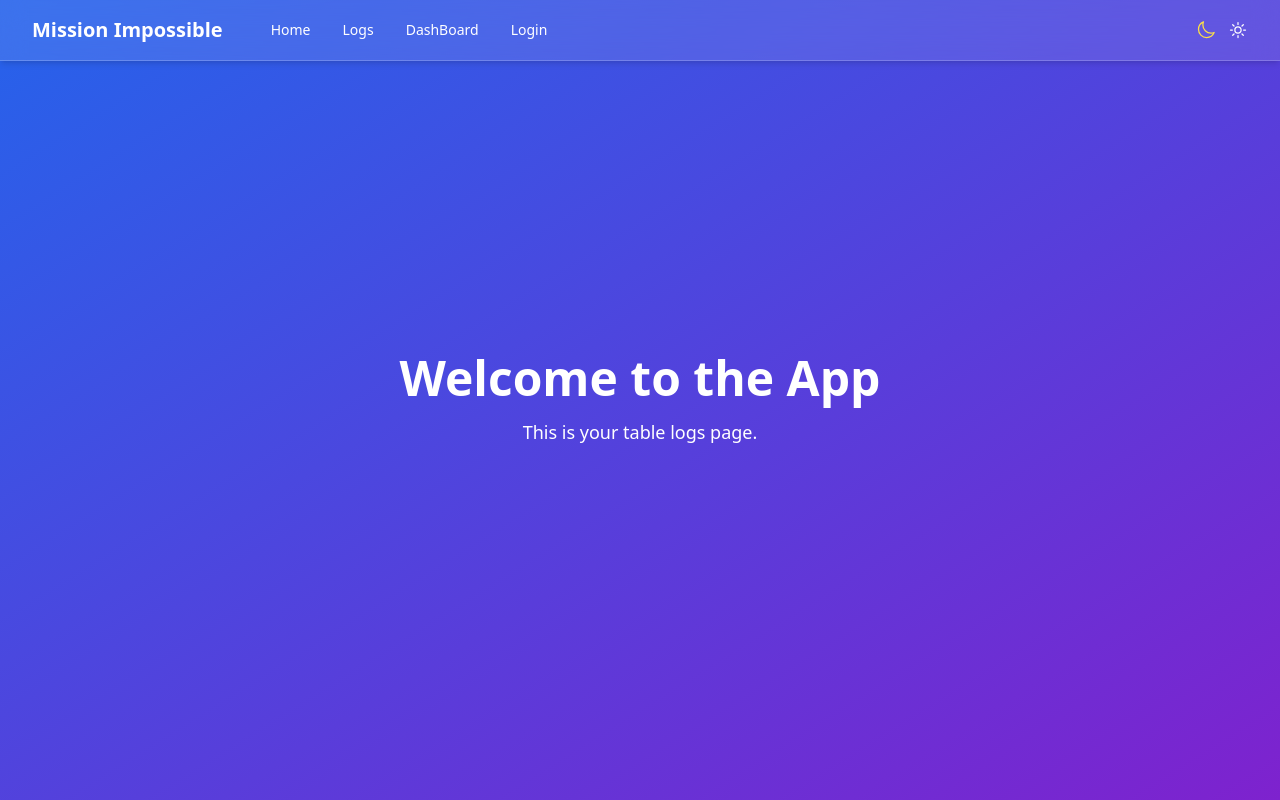
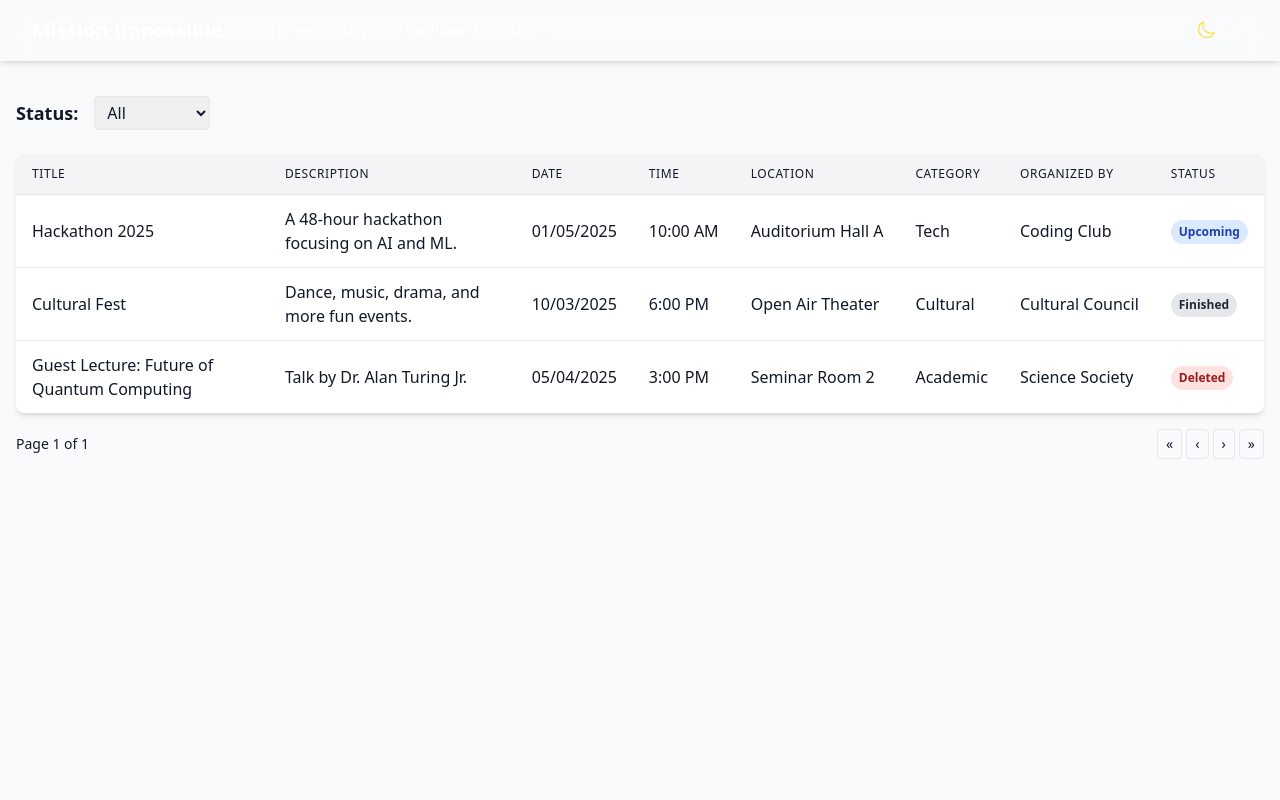
Before and after one commit to AnkitP1603/Real-time-Database-project, a React (Vite) app: page /logs in a window 1280 px wide. Built offline with nearby package versions, Linux system fonts and the light colour scheme.

Commit message:
Add TableLogsPage

```diff
--- a/package.json
+++ b/package.json
@@ -11,12 +11,13 @@
   },
   "dependencies": {
     "@heroicons/react": "^2.2.0",
+    "@tanstack/react-table": "^8.21.2",
     "axios": "^1.8.4",
     "dom": "^0.0.3",
     "js-cookie": "^3.0.5",
     "js-cookies": "^1.0.4",
     "react": "^19.1.0",
-    "react-dom": "^19.0.0",
+    "react-dom": "^19.1.0",
     "react-icons": "^5.5.0",
     "react-router-dom": "^7.5.0",
     "router": "^2.2.0",
--- a/src/App.jsx
+++ b/src/App.jsx
@@ -1,6 +1,6 @@
 import React from "react";
 import { Routes, Route } from "react-router-dom";
-import Header from "./components/Header";
+import Header from "./Components/Header";
 
 import LandingPage from "./pages/LandingPage";
 import LoginPage from "./pages/LoginPage";
--- a/src/pages/TableLogsPage.jsx
+++ b/src/pages/TableLogsPage.jsx
@@ -1,14 +1,128 @@
-import React from "react";
+import { useState, useEffect } from "react";
 
-const TableLogsPage = () => {
+const events = [
+  {
+    title: "Hackathon 2025",
+    description: "A 48-hour hackathon focusing on AI and ML.",
+    date: "2025-05-01",
+    time: "10:00 AM",
+    location: "Auditorium Hall A",
+    category: "Tech",
+    status: "Upcoming",
+    organizedBy: "Coding Club",
+  },
+  {
+    title: "Cultural Fest",
+    description: "Dance, music, drama, and more fun events.",
+    date: "2025-03-10",
+    time: "6:00 PM",
+    location: "Open Air Theater",
+    category: "Cultural",
+    status: "Finished",
+    organizedBy: "Cultural Council",
+  },
+  {
+    title: "Guest Lecture: Future of Quantum Computing",
+    description: "Talk by Dr. Alan Turing Jr.",
+    date: "2025-04-05",
+    time: "3:00 PM",
+    location: "Seminar Room 2",
+    category: "Academic",
+    status: "Deleted",
+    organizedBy: "Science Society",
+  },
+];
+
+const statuses = ["All", "Upcoming", "Deleted", "Finished"];
+
+export default function TableLogsPage() {
+  const [selectedStatus, setSelectedStatus] = useState("All");
+
+  const filteredEvents =
+    selectedStatus === "All"
+      ? events
+      : events.filter((event) => event.status === selectedStatus);
+
+  const formatDate = (dateStr) => {
+    const [year, month, day] = dateStr.split("-");
+    return `${day}/${month}/${year}`;
+  };
+
   return (
-    <div className="min-h-screen bg-gradient-to-br from-blue-600 to-purple-700 text-white flex items-center justify-center">
-        <div className="text-center px-4">
-          <h1 className="text-5xl font-bold">Welcome to the App</h1>
-          <p className="mt-4 text-lg">This is your table logs page.</p>
+    <div className="pt-24 px-4 min-h-screen bg-gray-50 dark:bg-[#111827] text-gray-900 dark:text-white">
+      <div className="max-w-7xl mx-auto">
+        <div className="mb-6 flex items-center gap-4">
+          <label htmlFor="status" className="text-lg font-semibold">
+            Status:
+          </label>
+          <select
+            id="status"
+            value={selectedStatus}
+            onChange={(e) => setSelectedStatus(e.target.value)}
+            className="border rounded px-2 py-1 dark:bg-gray-800 dark:border-gray-600"
+          >
+            {statuses.map((status) => (
+              <option key={status} value={status}>
+                {status}
+              </option>
+            ))}
+          </select>
+        </div>
+
+        <div className="overflow-x-auto bg-white dark:bg-gray-900 shadow-md rounded-lg">
+          <table className="min-w-full divide-y divide-gray-200 dark:divide-gray-700">
+            <thead className="bg-gray-100 dark:bg-gray-800">
+              <tr>
+                <th className="px-4 py-3 text-left text-xs font-medium uppercase tracking-wider">Title</th>
+                <th className="px-4 py-3 text-left text-xs font-medium uppercase tracking-wider">Description</th>
+                <th className="px-4 py-3 text-left text-xs font-medium uppercase tracking-wider">Date</th>
+                <th className="px-4 py-3 text-left text-xs font-medium uppercase tracking-wider">Time</th>
+                <th className="px-4 py-3 text-left text-xs font-medium uppercase tracking-wider">Location</th>
+                <th className="px-4 py-3 text-left text-xs font-medium uppercase tracking-wider">Category</th>
+                <th className="px-4 py-3 text-left text-xs font-medium uppercase tracking-wider">Organized By</th>
+                <th className="px-4 py-3 text-left text-xs font-medium uppercase tracking-wider">Status</th>
+              </tr>
+            </thead>
+            <tbody className="divide-y divide-gray-200 dark:divide-gray-800">
+              {filteredEvents.map((event, idx) => (
+                <tr key={idx} className="hover:bg-gray-50 dark:hover:bg-gray-800">
+                  <td className="px-4 py-3 font-medium whitespace-normal">{event.title}</td>
+                  <td className="px-4 py-3 whitespace-normal">{event.description}</td>
+                  <td className="px-4 py-3 whitespace-nowrap">{formatDate(event.date)}</td>
+                  <td className="px-4 py-3 whitespace-nowrap">{event.time}</td>
+                  <td className="px-4 py-3 whitespace-nowrap">{event.location}</td>
+                  <td className="px-4 py-3 whitespace-nowrap">{event.category}</td>
+                  <td className="px-4 py-3 whitespace-nowrap">{event.organizedBy}</td>
+                  <td className="px-4 py-3 whitespace-nowrap">
+                    <span
+                      className={`inline-block px-2 py-1 rounded-full text-xs font-semibold
+                      ${
+                        event.status === "Upcoming"
+                          ? "bg-blue-100 text-blue-800 dark:bg-blue-800 dark:text-blue-100"
+                          : event.status === "Finished"
+                          ? "bg-gray-200 text-gray-800 dark:bg-gray-700 dark:text-gray-100"
+                          : "bg-red-100 text-red-800 dark:bg-red-800 dark:text-red-100"
+                      }`}
+                    >
+                      {event.status}
+                    </span>
+                  </td>
+                </tr>
+              ))}
+            </tbody>
+          </table>
+        </div>
+        {/* Pagination (Static for now) */}
+        <div className="mt-4 flex justify-between items-center text-sm">
+          <span>Page 1 of 1</span>
+          <div className="flex gap-1">
+            <button className="px-2 py-1 border rounded disabled:opacity-50 dark:border-gray-600">«</button>
+            <button className="px-2 py-1 border rounded dark:border-gray-600">‹</button>
+            <button className="px-2 py-1 border rounded dark:border-gray-600">›</button>
+            <button className="px-2 py-1 border rounded dark:border-gray-600">»</button>
+          </div>
         </div>
       </div>
+    </div>
   );
-};
-
-export default TableLogsPage;
+}
```
Also changed, not shown: 1 other file (tests, documents, lock files or other folders).
